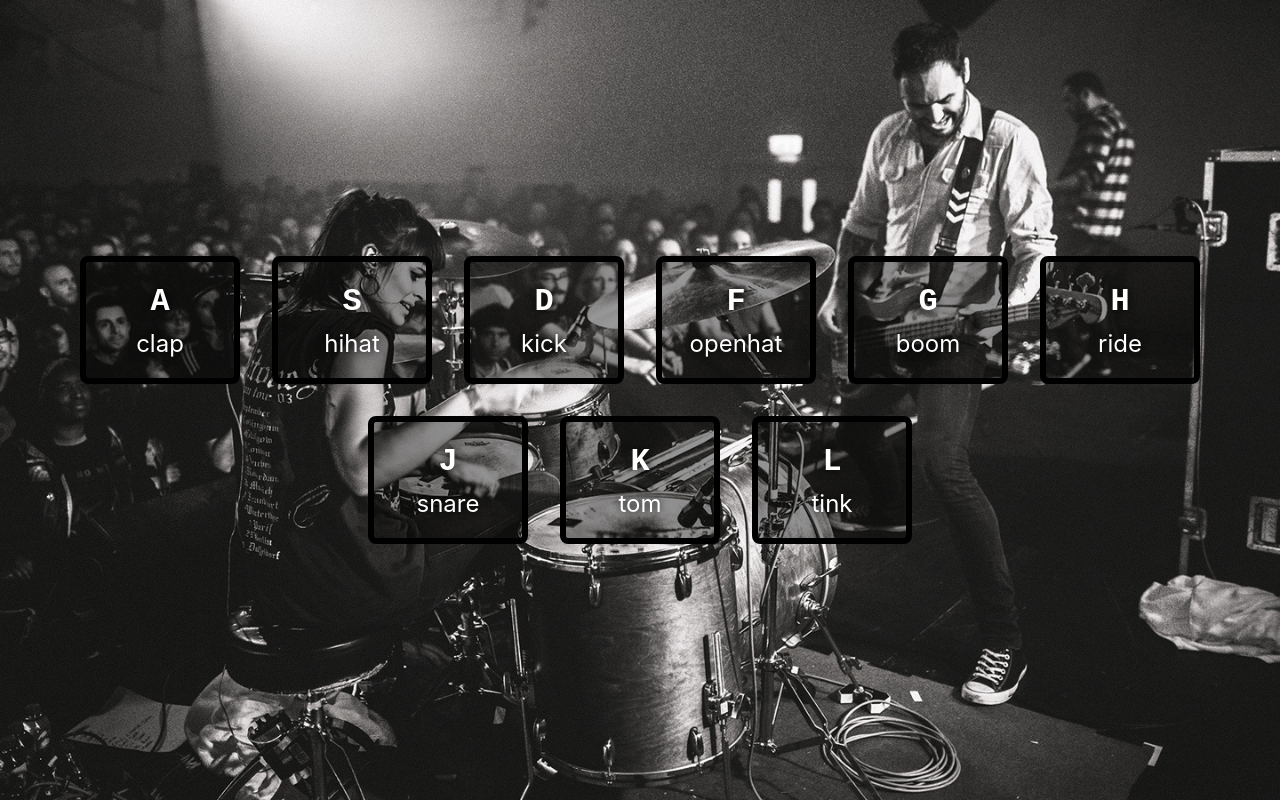
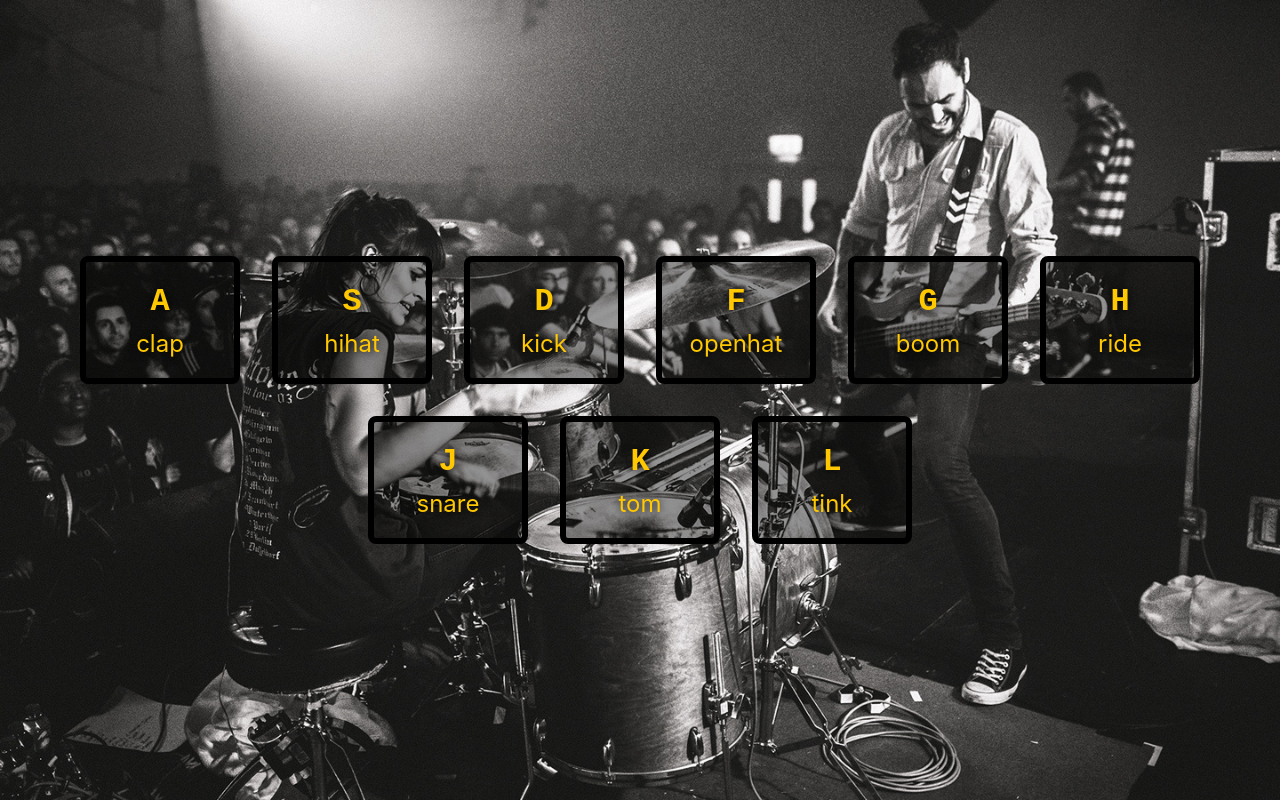
Before and after one commit to gianlucabianco/vite-vue3-ts-drumkit, a Vue app: page / in a window 1280 px wide. Built offline with nearby package versions, Linux system fonts and the light colour scheme.

Commit message:
💄 feat: GDrum base color is now gold

```diff
--- a/src/components/GDrum/GDrum.css
+++ b/src/components/GDrum/GDrum.css
@@ -13,7 +13,7 @@
   transition: all 2s ease;
   width: 10rem;
   text-align: center;
-  color: hsl(0, 0%, 100%);
+  color: hsl(47, 100%, 50%);
   background: hsla(0, 0%, 0%, 0.4);
   text-shadow: 0 0 0.5rem hsl(0, 0%, 0%);
 }
```
